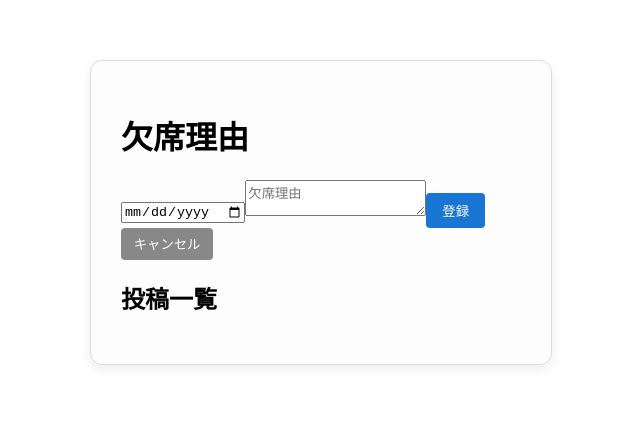
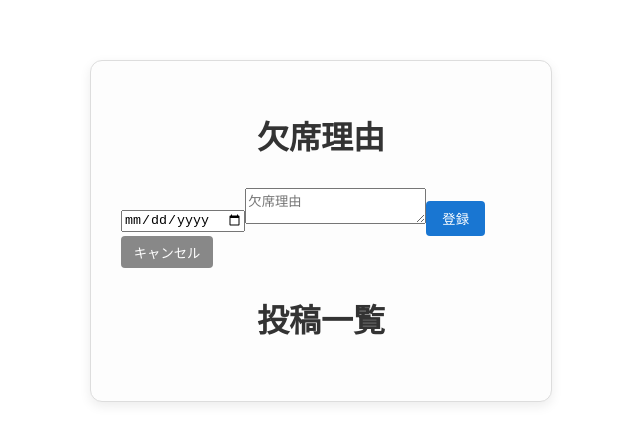
Before and after one commit to std-s23007/PBL_C, a Next.js app: page /Reason in a window 1280 px wide. Shown: the top 442 px of the page, without its empty margins (319-959 px from the left). Built offline with nearby package versions, Linux system fonts and the light colour scheme.

Commit message:
タイトルを真ん中に持ってきた

```diff
--- a/src/app/Reason/page.module.css
+++ b/src/app/Reason/page.module.css
@@ -9,6 +9,17 @@
   background-color: #fdfdfd;
   box-shadow: 0 4px 12px rgba(0, 0, 0, 0.08);
   font-family: 'Segoe UI', sans-serif;
+}
+
+.title {
+  font-size: 32px;
+  font-weight: bold;
+  text-align: center;
+  margin-bottom: 30px;
+  color: #333;
+  /* クリック隠しボタンの親にするならposition relativeしてもOK */
+  /* position: relative; */
+  /* display: inline-block; */
 }
 
 .heading {
--- a/src/app/Reason/page.tsx
+++ b/src/app/Reason/page.tsx
@@ -27,7 +27,7 @@ export default function Home() {
 
   return (
     <main className={styles.container}>
-      <h1 className="text-2xl font-bold mb-4">欠席理由</h1>
+      <h1 className={styles.title}>欠席理由</h1>
       <form onSubmit={handleSubmit} className="space-y-2">
         <input
           type="date"
@@ -55,7 +55,7 @@ export default function Home() {
         </button>
       </form>
       <div className="mt-6">
-        <h2 className="text-xl font-semibold mb-2">投稿一覧</h2>
+        <h2 className={styles.title}>投稿一覧</h2>
         {reviews.map((r, index) => (
           <div key={index} className="border-b py-2">
             <p className="font-bold">
```
